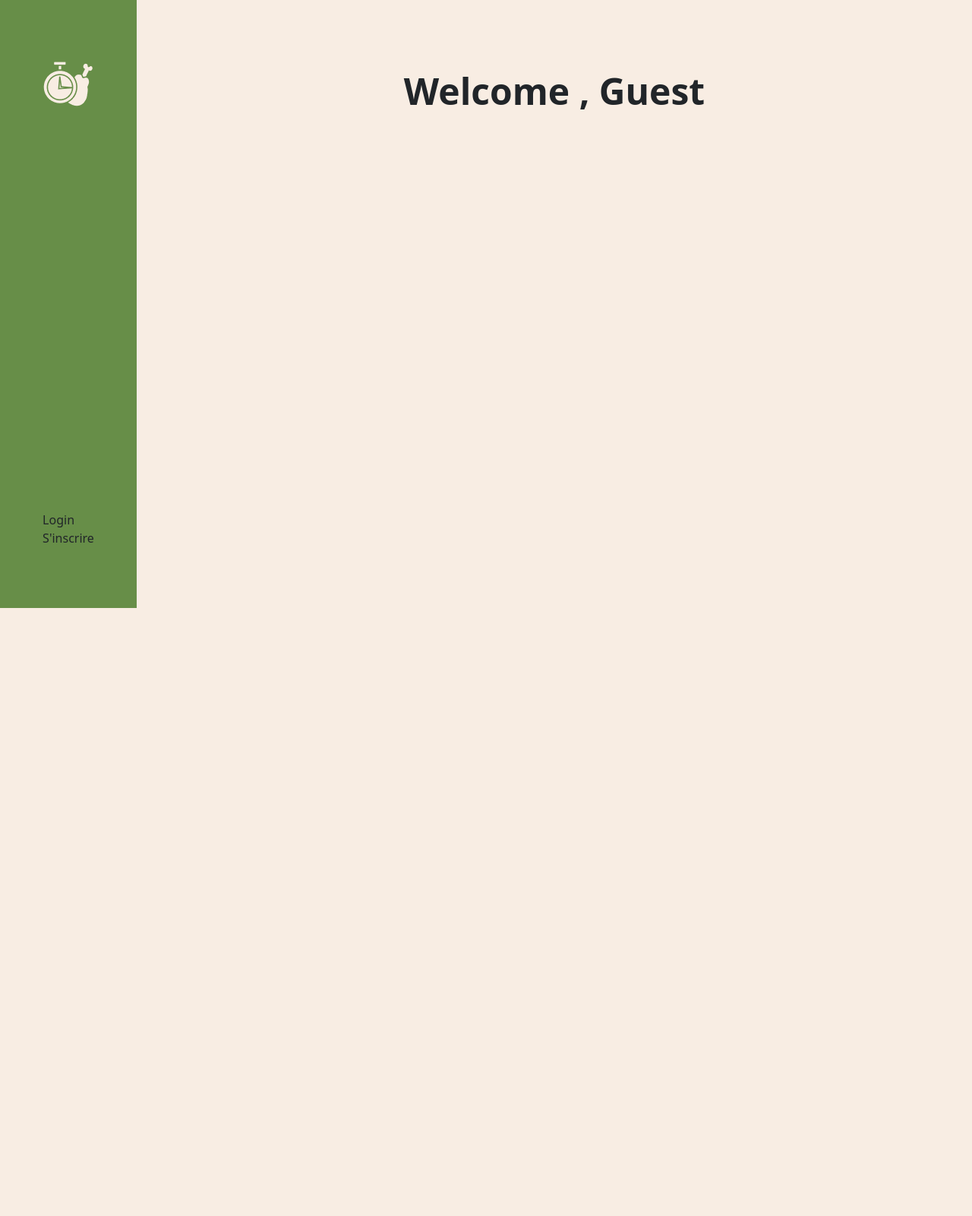
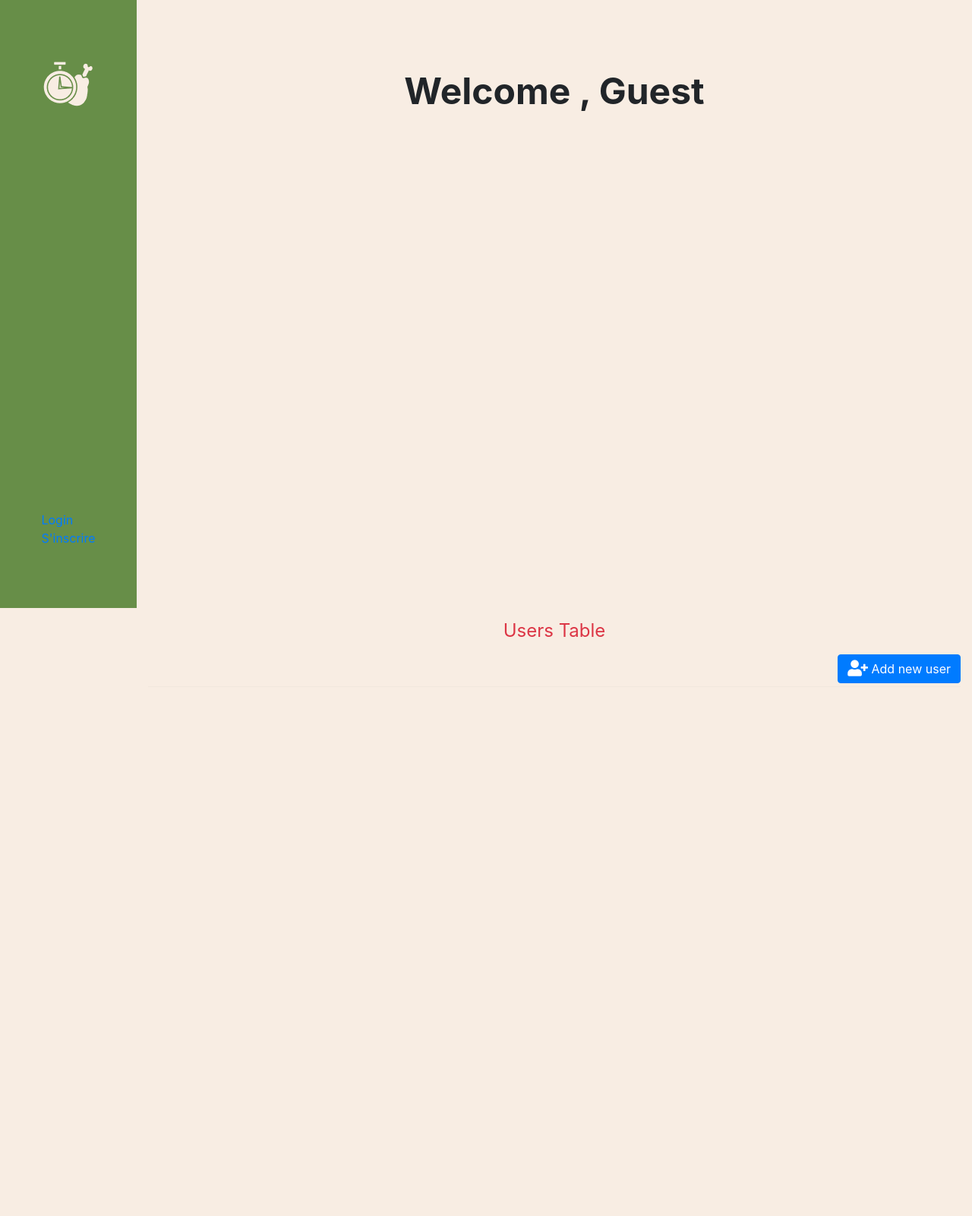
Before and after one commit to Clstialdev/calorie-tracker-php, a PHP site: page /calorie-tracker-php/app/Views/home.php in a window 1280 px wide. Shown: the whole page at 76% size. Before the commit the page ends 800 px from the top, so only its background shows below. Run offline with PHP 8.4, Linux system fonts and the light colour scheme; some libraries are stand-ins or nearby versions.

Commit message:
added table example in home for wassim

```diff
--- a/Config/Database.php
+++ b/Config/Database.php
@@ -89,7 +89,7 @@
     public function resultSet()
     {
         $this->execute();
-        return $this->stmt->fetchAll(\PDO::FETCH_OBJ);
+        return $this->stmt->fetchAll(\PDO::FETCH_ASSOC);
     }
 
     // Get single record as object
--- a/app/Router.php
+++ b/app/Router.php
@@ -48,6 +48,9 @@
         case 'first-login':
             $this->userController->update_user_first_login();
             break;
+        case 'showAllUsers':
+                $this->userController->showAllUsers();
+                break;
         default:
             include __DIR__ . '/../Views/login.php';
             exit;
--- a/app/Views/header.php
+++ b/app/Views/header.php
@@ -7,7 +7,7 @@
   <div>
     <!-- Logo -->
     <div class="logo">
-      <img src="/calorie-tracker-php/public/images/logo.png" alt="" />
+      <img src="<?= BASE_APP_DIR ?> /public/images/logo.png" alt="" />
     </div>
     <!-- Nav -->
 </div>
--- a/app/Views/home.php
+++ b/app/Views/home.php
@@ -16,6 +16,10 @@
   <script src="https://cdn.jsdelivr.net/npm/sweetalert2@11"></script>
   <script src="https://code.jquery.com/jquery-3.7.1.min.js"></script>
   <link rel="stylesheet" href="<?= BASE_APP_DIR ?> /public/css/global.css" />
+  <link rel="stylesheet" href="https://cdn.jsdelivr.net/npm/bootstrap@4.6.2/dist/css/bootstrap.min.css">
+
+<link href="https://cdn.datatables.net/v/dt/dt-1.13.8/datatables.min.css" rel="stylesheet">
+<link rel="stylesheet" href="https://use.fontawesome.com/releases/v5.15.4/css/all.css">
 
 </head>
 
@@ -39,6 +43,75 @@
 
     </div>
   </div>
+
+  <div class="w-full min-h-screen pl-[180px] bg-bg">
+
+
+  <div class="container">
+      <div class="row">
+        <div class="col lg 12">
+          <h4 class="text-center text-danger font-weight-normal my-3"> Users Table </h4>
+        </div>
+      </div>
+      <div class="row">
+        <div class="col-lg-6">
+
+        </div>
+        <div class="col-lg-6">
+          <button type="button" class="btn btn-primary m1 float-right " data-toggle="modal" data-target="#addModel"> <i class="fas fa-user-plus fa-lg"></i> Add new user </button>
+        </div>
+      </div>
+      <hr class="my-1">
+        <div class="row">
+          <div class="col-lg-12">
+            <div class="table-responsive" id="showUser">
+
+
+
+            </div>
+          </div>
+        </div>
+      </hr>
+      </div>
+      </div>
+
+
+
+<!-- Correct Order and Single Version of jQuery -->
+<script src="https://code.jquery.com/jquery-3.7.1.min.js"></script>
+
+<!-- DataTables CSS -->
+<link href="https://cdn.datatables.net/1.13.8/css/jquery.dataTables.min.css" rel="stylesheet">
+
+<!-- DataTables JS -->
+<script src="https://cdn.datatables.net/1.13.8/js/jquery.dataTables.min.js"></script>
+
+<!-- Bootstrap and Other Dependencies -->
+<link rel="stylesheet" href="https://cdn.jsdelivr.net/npm/bootstrap@4.6.2/dist/css/bootstrap.min.css">
+<script src="https://cdn.jsdelivr.net/npm/popper.js@1.16.1/dist/umd/popper.min.js"></script>
+<script src="https://cdn.jsdelivr.net/npm/bootstrap@4.6.2/dist/js/bootstrap.bundle.min.js"></script>
+
+
+
+
+  <script src="<?= BASE_APP_DIR ?>/public/js/ajax.js"></script>
+
+  <script type="text/javascript">
+     $(document).ready(function(){
+
+      performAjaxRequest(
+          "POST",
+          "showAllUsers",
+          "",
+          "",
+          ""
+        );
+     });
+
+  </script>
+
+
+
 </body>
 
 </html>
--- a/app/Views/login.php
+++ b/app/Views/login.php
@@ -12,11 +12,11 @@
   <meta name="viewport" content="width=device-width, initial-scale=1.0" />
   <title>Login</title>
   <link rel="stylesheet" href="https://cdn.jsdelivr.net/npm/bootstrap@5.3.2/dist/css/bootstrap.min.css" />
-  <link rel="stylesheet" href="/calorie-tracker-php/public/css/colors.css" />
+  <link rel="stylesheet" href="<?= BASE_APP_DIR ?> /public/css/colors.css" />
   <script src="https://cdn.tailwindcss.com"></script>
   <script src="https://cdn.jsdelivr.net/npm/sweetalert2@11"></script>
   <script src="https://code.jquery.com/jquery-3.7.1.min.js"></script>
-  <link rel="stylesheet" href="/calorie-tracker-php/public/css/global.css" />
+  <link rel="stylesheet" href="<?= BASE_APP_DIR ?> /public/css/global.css" />
 
 </head>
 
--- a/public/js/ajax.js
+++ b/public/js/ajax.js
@@ -16,6 +16,7 @@
         });
     }
 }
+
 function handleAjaxResponseRegister(response, successTitle, successMessage) {
     if (response.success) {
         Swal.fire({
@@ -76,7 +77,7 @@
     console.error('AJAX Error:', textStatus, errorThrown, jqXHR.responseText);
     Swal.fire({
         title: 'AJAX error !',
-        text: 'Please try again. (' + textStatus +'/ //' +  jqXHR.responseText +')',
+        text: 'Please try again. (' + textStatus +' : ' +  jqXHR.responseText +')',
         icon: 'error'
     });
 }
@@ -119,6 +120,8 @@
     }
 }
 
+
+
 function performAjaxRequest(requestType, action, additionalData, successTitle, successMessage) {
     console.log("dans ajax.js");
     $.ajax({
@@ -137,8 +140,10 @@
                 handleAjaxResponseResetPassword(response, successTitle, successMessage);
             } else if (action == 'newPassword'){
                 handleAjaxResponseNewPassword(response, successTitle, successMessage);
-            }
-            else {
+            } else if (action == 'showAllUsers'){
+                $("#showUser").html(response.message);
+                $("table").DataTable({order:[0,'desc'] });
+            } else {
                 handleAjaxResponse(response, successTitle, successMessage);
             }
         },
```
Also changed, not shown: app/Controller/Users.php (+45 -0 lines), app/Model/User.php (+20 -0 lines).
